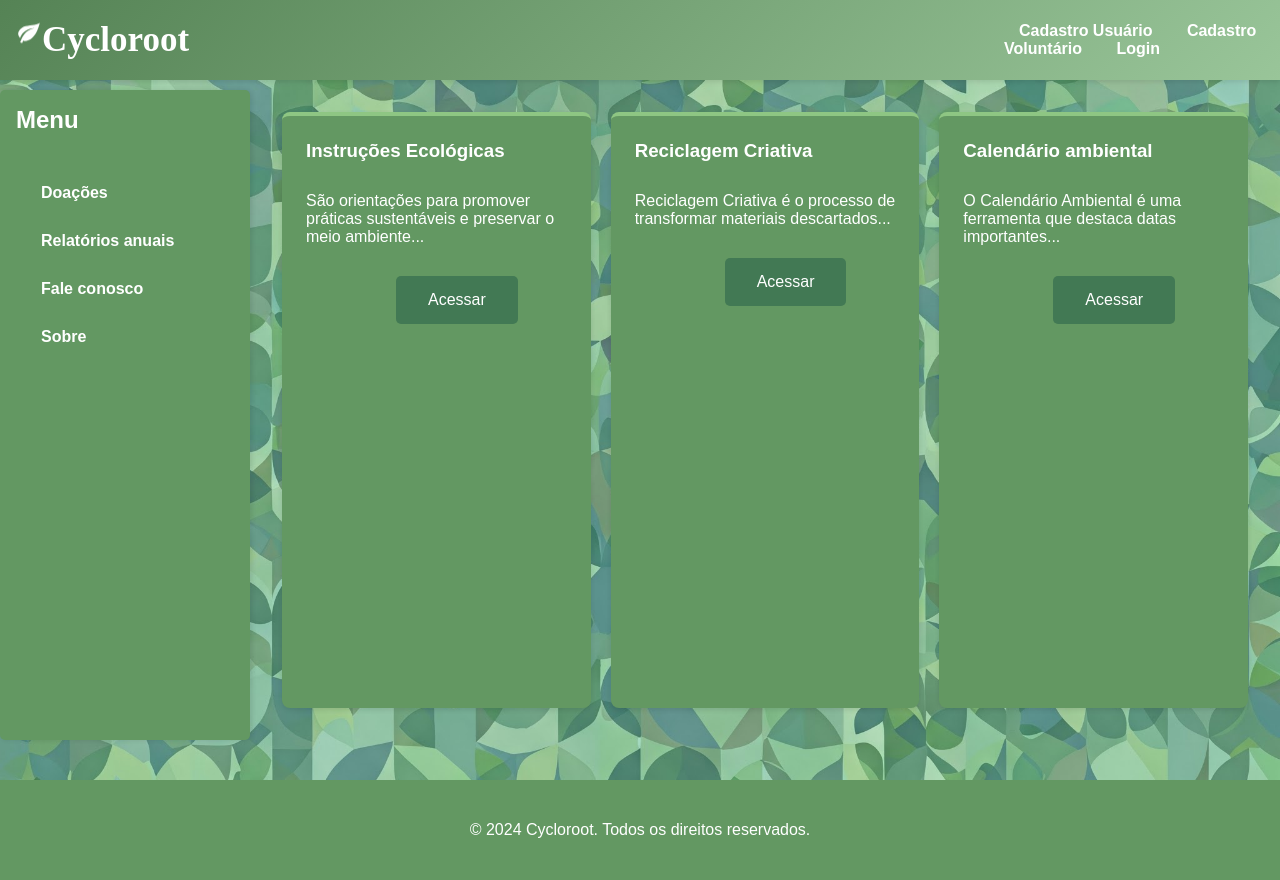
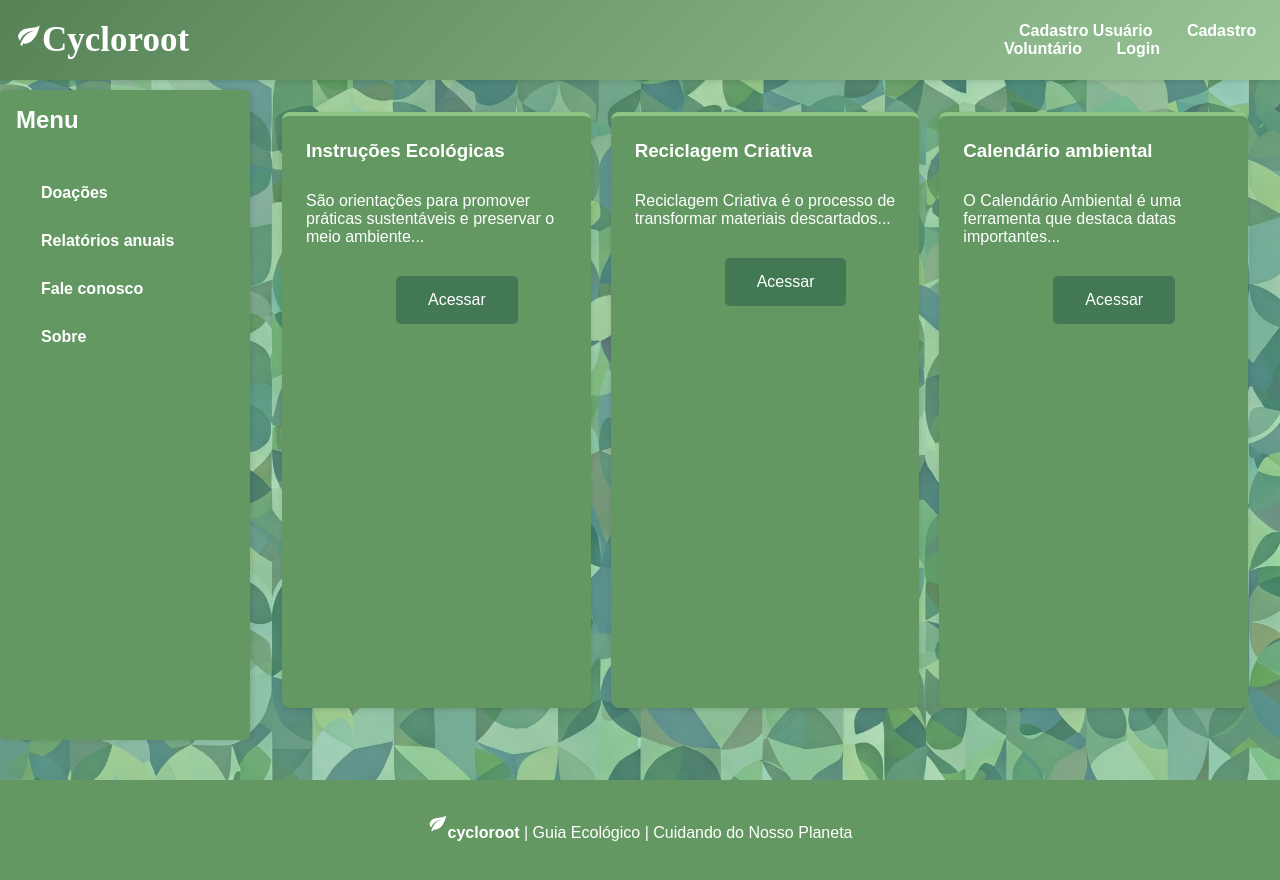
Before and after one commit to pedro23165/site-nystery, a website: page servidor/public/html/pagina.html in a window 1280 px wide. Drawn offline with Linux system fonts and the light colour scheme.

Commit message:
aaadsadsad
sadsadfdsa

```diff
--- a/servidor/public/css/pagina.css
+++ b/servidor/public/css/pagina.css
@@ -23,7 +23,7 @@ body {
 }
 
 .leaf-icon {
-  animation: float 3s ease-in-out infinite;
+  animation: float 2s ease-in-out infinite;
 }
 
 @keyframes float {
@@ -32,7 +32,7 @@ body {
     transform: translateY(0);
   }
   50% {
-    transform: translateY(-10px);
+    transform: translateY(-5px);
   }
 }
 
--- a/servidor/public/html/pagina.html
+++ b/servidor/public/html/pagina.html
@@ -79,8 +79,18 @@
     </main>
 
     <footer>
-      <p>&copy; 2024 Cycloroot. Todos os direitos reservados.</p>
-    </footer>
+      <p>        <svg
+        class="leaf-icon"
+        width="20"
+        height="20"
+        viewBox="0 0 24 24"
+        fill="white"
+      >
+        <path
+          d="M17,8C8,10 5.9,16.17 3.82,21.34L5.71,22L6.66,19.7C7.14,19.87 7.64,20 8,20C19,20 22,3 22,3C21,5 14,5.25 9,6.25C4,7.25 2,11.5 2,13.5C2,15.5 3.75,17.25 3.75,17.25C7,8 17,8 17,8Z"
+        />
+      </svg><strong>cycloroot</strong> | Guia Ecológico | Cuidando do Nosso Planeta</p>
+  </footer>
 
     <script>
       document.addEventListener("DOMContentLoaded", () => {
```
